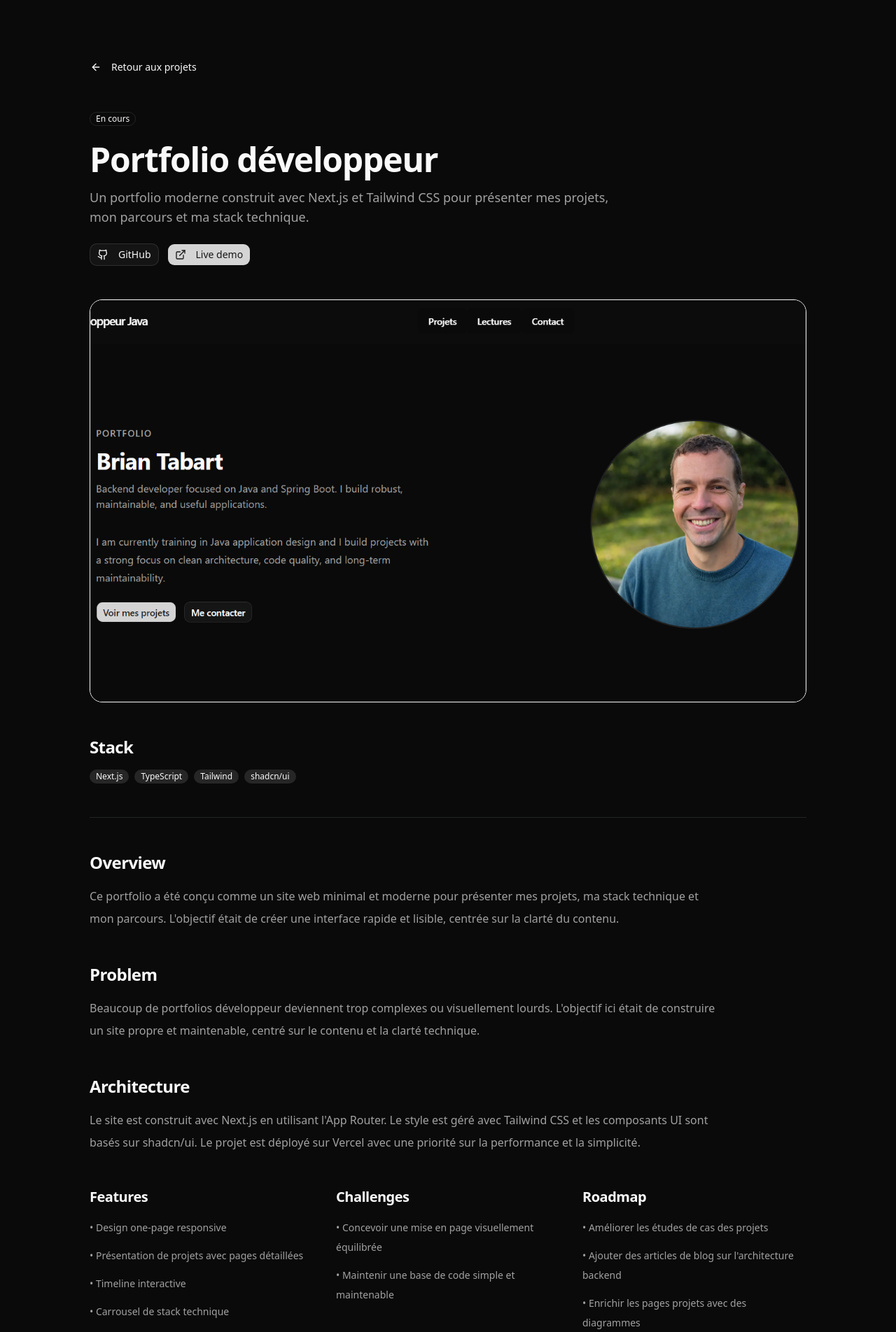
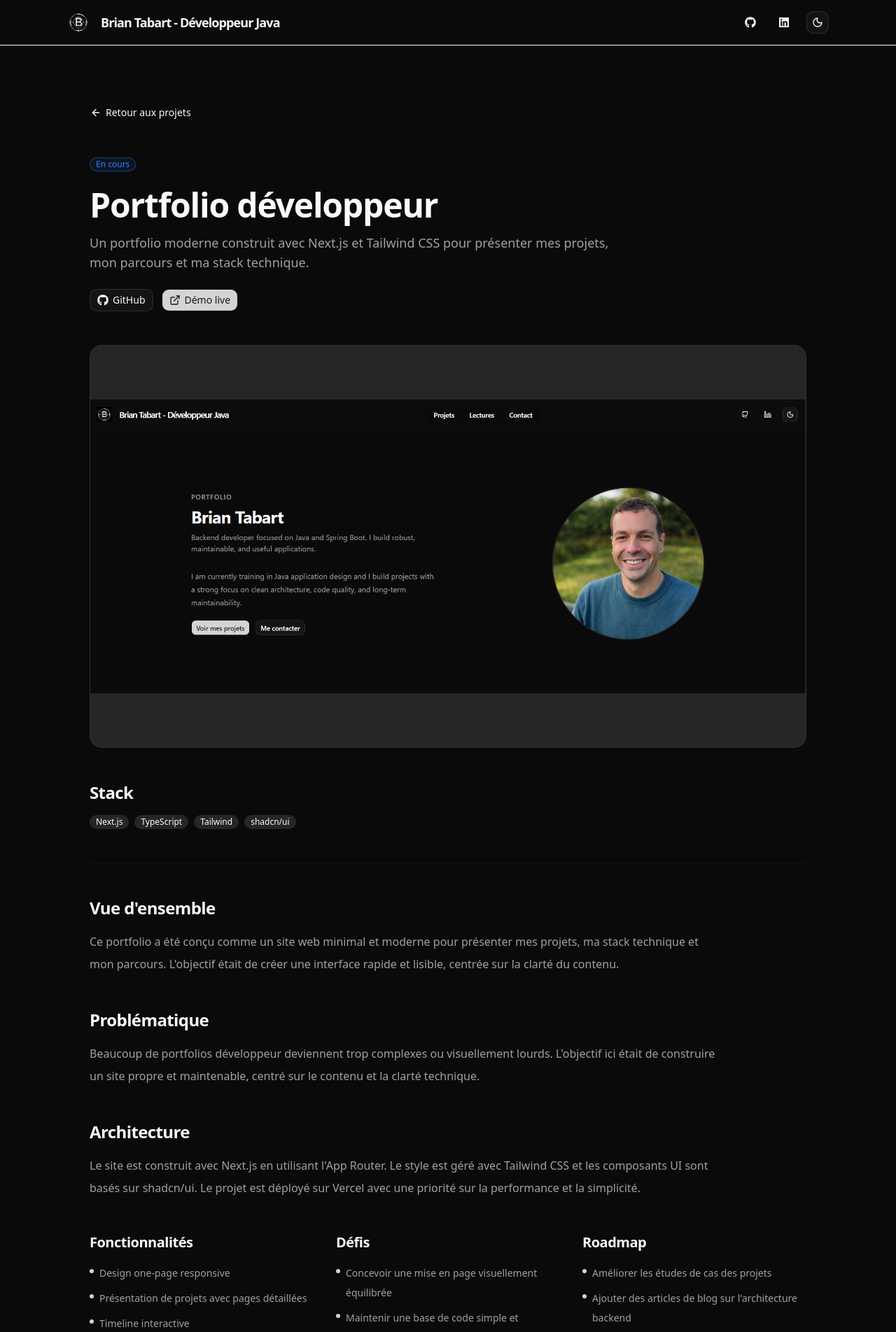
Before and after one commit to WebisBrian/TABART-Brian-Portfolio, a Next.js app: page /projects/developer-portfolio in a window 1280 px wide. Shown: the top 1904 px of the page at 70% size. Built offline with nearby package versions, Linux system fonts and the light colour scheme.

Commit message:
Feat: minimize and standardize /projects/[slug]/page.tsx

```diff
--- a/src/app/projects/[slug]/page.tsx
+++ b/src/app/projects/[slug]/page.tsx
@@ -1,15 +1,11 @@
-import Image from "next/image"
-import Link from "next/link"
 import { notFound } from "next/navigation"
-import { ArrowLeft, ExternalLink, Github } from "lucide-react"
 
 import { projects } from "@/data/projects"
 import { projectDetails } from "@/data/project-details"
 
-import { Badge } from "@/components/ui/badge"
-import { Button } from "@/components/ui/button"
-import { Separator } from "@/components/ui/separator"
-import { SiteContainer } from "@/components/layout/site-container"
+import { SiteHeader } from "@/components/layout/site-header"
+import { SiteFooter } from "@/components/layout/site-footer"
+import { ProjectPageContent } from "@/components/sections/project-page-content"
 
 type ProjectPageProps = {
   params: Promise<{
@@ -34,142 +30,12 @@ export default async function ProjectPage({ params }: ProjectPageProps) {
   }
 
   return (
-    <SiteContainer className="py-16 sm:py-20">
-      <div className="mx-auto max-w-5xl space-y-12">
-        <div>
-          <Button variant="ghost" asChild className="px-0 hover:bg-transparent">
-            <Link href="/#projects">
-              <ArrowLeft className="mr-2 h-4 w-4" />
-              Retour aux projets
-            </Link>
-          </Button>
-        </div>
-
-        <header className="space-y-6">
-          <div className="flex flex-wrap items-center gap-3">
-            <Badge variant="outline">{project.status}</Badge>
-
-            {project.featured ? (
-              <Badge variant="secondary">Featured</Badge>
-            ) : null}
-          </div>
-
-          <div className="space-y-4">
-            <h1 className="text-4xl font-bold tracking-tight sm:text-5xl">
-              {project.title}
-            </h1>
-
-            <p className="max-w-3xl text-base leading-7 text-muted-foreground sm:text-lg">
-              {project.description}
-            </p>
-          </div>
-
-          <div className="flex flex-wrap gap-3">
-            {project.githubUrl ? (
-              <Button variant="outline" asChild>
-                <a href={project.githubUrl} target="_blank" rel="noreferrer">
-                  <Github className="mr-2 h-4 w-4" />
-                  GitHub
-                </a>
-              </Button>
-            ) : null}
-
-            {project.liveUrl ? (
-              <Button asChild>
-                <a href={project.liveUrl} target="_blank" rel="noreferrer">
-                  <ExternalLink className="mr-2 h-4 w-4" />
-                  Live demo
-                </a>
-              </Button>
-            ) : null}
-          </div>
-        </header>
-
-        <section className="space-y-4">
-          <div className="relative aspect-[16/9] w-full overflow-hidden rounded-2xl border bg-muted">
-            <Image
-              src={project.image}
-              alt={project.title}
-              fill
-              className="object-cover"
-              priority
-              sizes="(max-width: 1024px) 100vw, 1024px"
-            />
-          </div>
-        </section>
-
-        <section className="space-y-4">
-          <h2 className="text-2xl font-semibold tracking-tight">Stack</h2>
-
-          <div className="flex flex-wrap gap-2">
-            {project.stack.map((tech) => (
-              <Badge key={tech} variant="secondary">
-                {tech}
-              </Badge>
-            ))}
-          </div>
-        </section>
-
-        <Separator />
-
-        <section className="space-y-4">
-          <h2 className="text-2xl font-semibold tracking-tight">Overview</h2>
-          <p className="max-w-4xl text-base leading-8 text-muted-foreground">
-            {details.overview}
-          </p>
-        </section>
-
-        <section className="space-y-4">
-          <h2 className="text-2xl font-semibold tracking-tight">Problem</h2>
-          <p className="max-w-4xl text-base leading-8 text-muted-foreground">
-            {details.problem}
-          </p>
-        </section>
-
-        {details.architecture ? (
-          <section className="space-y-4">
-            <h2 className="text-2xl font-semibold tracking-tight">Architecture</h2>
-            <p className="max-w-4xl text-base leading-8 text-muted-foreground">
-              {details.architecture}
-            </p>
-          </section>
-        ) : null}
-
-        <div className="grid gap-8 lg:grid-cols-3">
-          {details.features && details.features.length > 0 ? (
-            <section className="space-y-4">
-              <h2 className="text-xl font-semibold tracking-tight">Features</h2>
-              <ul className="space-y-3 text-sm leading-7 text-muted-foreground">
-                {details.features.map((feature) => (
-                  <li key={feature}>• {feature}</li>
-                ))}
-              </ul>
-            </section>
-          ) : null}
-
-          {details.challenges && details.challenges.length > 0 ? (
-            <section className="space-y-4">
-              <h2 className="text-xl font-semibold tracking-tight">Challenges</h2>
-              <ul className="space-y-3 text-sm leading-7 text-muted-foreground">
-                {details.challenges.map((challenge) => (
-                  <li key={challenge}>• {challenge}</li>
-                ))}
-              </ul>
-            </section>
-          ) : null}
-
-          {details.roadmap && details.roadmap.length > 0 ? (
-            <section className="space-y-4">
-              <h2 className="text-xl font-semibold tracking-tight">Roadmap</h2>
-              <ul className="space-y-3 text-sm leading-7 text-muted-foreground">
-                {details.roadmap.map((step) => (
-                  <li key={step}>• {step}</li>
-                ))}
-              </ul>
-            </section>
-          ) : null}
-        </div>
-      </div>
-    </SiteContainer>
+    <>
+      <SiteHeader />
+      <main className="min-h-screen">
+        <ProjectPageContent project={project} details={details} />
+      </main>
+      <SiteFooter />
+    </>
   )
 }
```
